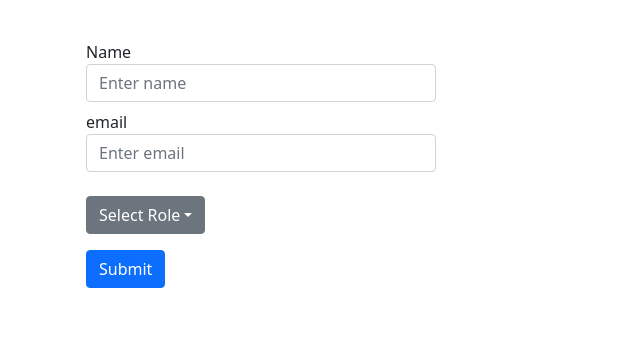
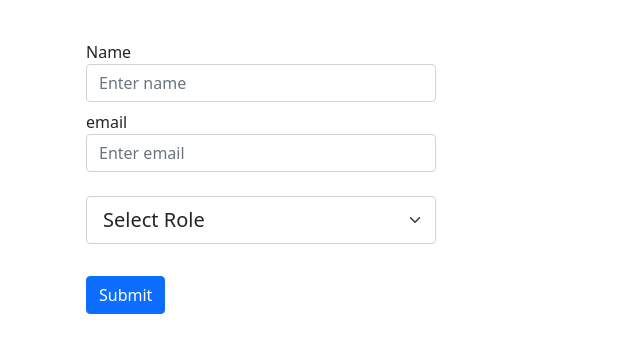
Before and after one commit to srijondasgit/examfrontend, a React (Create React App) app in the folder exammodule/: page / in a window 1280 px wide. Shown: the top 352 px of the page, without its empty margins (0-640 px from the left). Built offline with nearby package versions, Linux system fonts and the light colour scheme.

Commit message:
Update Dropdown.js

```diff
--- a/exammodule/src/components/Dropdown.js
+++ b/exammodule/src/components/Dropdown.js
@@ -1,20 +1,20 @@
-import React from 'react';
+import React from "react";
 
 const Dropdown = () => {
-    return (
+  return (
 
-        <div className="dropdown">
-  <button className="btn btn-secondary dropdown-toggle" type="button" id="dropdownMenuButton1" data-bs-toggle="dropdown" aria-expanded="false">
-    Select Role
-  </button>
-  <ul className="dropdown-menu" aria-labelledby="dropdownMenuButton1">
-    <li><a className="dropdown-item" >Teacher</a></li>
-    <li><a className="dropdown-item" >Student</a></li>
-
-  </ul>
-</div>
-
-     );
-}
+    <div>
+      <select
+        className="form-select form-select-lg mb-3"
+        aria-label=".form-select-lg example"
+        id="dropdown"
+      >
+        <option select="default">Select Role</option>
+        <option value="1">Teacher</option>
+        <option value="2">Student</option>
+      </select>
+    </div>
+  );
+};
 
 export default Dropdown;
```
